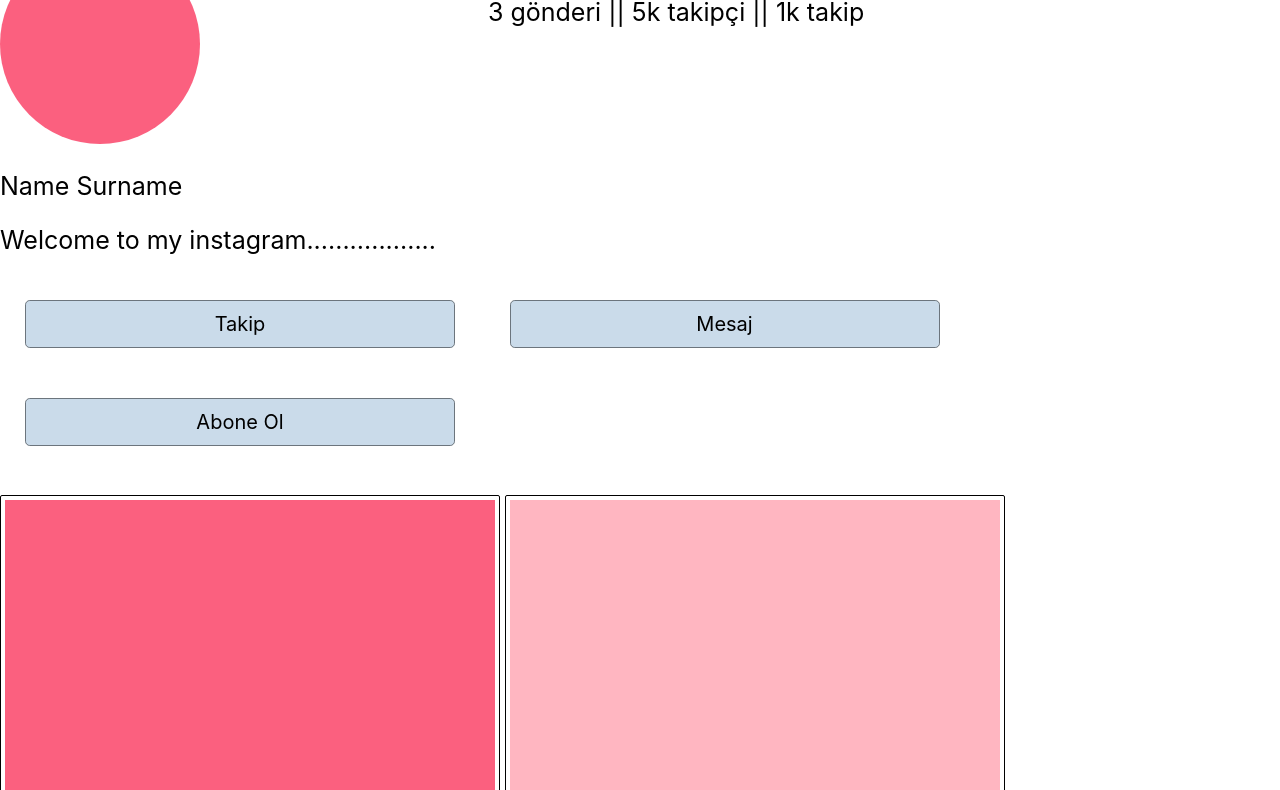
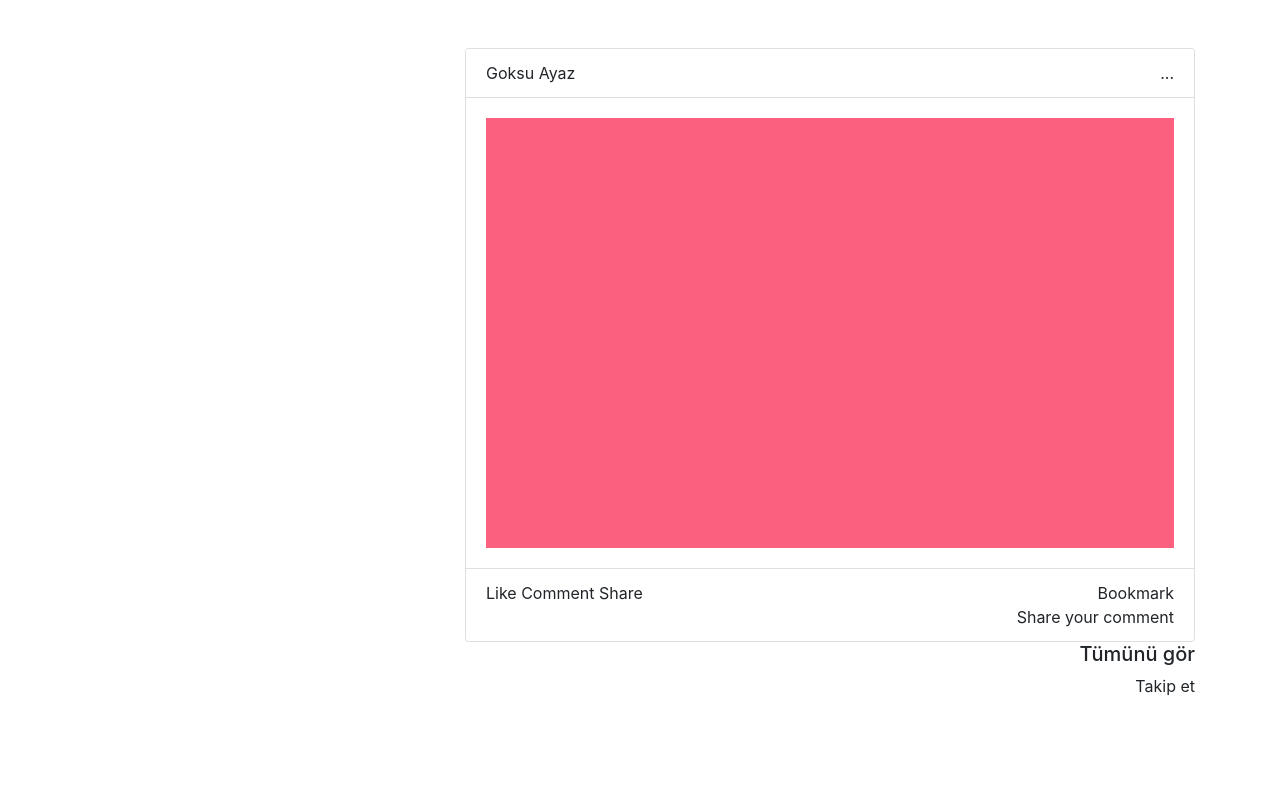
Before and after one commit to goksuayaz/InstaClone, a plain HTML site: page index.html in a window 1280 px wide. Shown: the part 56-846 px from the top of the page. After the commit the page ends 800 px from the top, so only its background shows below. Drawn offline with nearby package versions, Linux system fonts and the light colour scheme.

Commit message:
instaclone

```diff
--- a/index.html
+++ b/index.html
@@ -5,100 +5,67 @@
     <meta name="viewport" content="width=device-width, initial-scale=1.0">
     <title>Document</title>
     <link rel="stylesheet" href="https://cdn.jsdelivr.net/npm/bootstrap@4.6.2/dist/css/bootstrap.min.css" integrity="sha384-xOolHFLEh07PJGoPkLv1IbcEPTNtaed2xpHsD9ESMhqIYd0nLMwNLD69Npy4HI+N" crossorigin="anonymous">
+    <link href="styles.css" rel="stylesheet">
 </head>
 
-<style>
+<body>
 
-    .img-thumbnail{
-        border-color: black;
-        border-radius: 2px;
-        width: 500px;
-        height: 500px;
-        border-style: double;
+    <nav class="navbar fixed-top navbar-expand-lg navbar-light bg-white">
+        <a class="navbar-brand logo" href="#">Instagram</a>
+        <button class="navbar-toggler" type="button" data-toggle="collapse">
+            <span class="navbar-toggler-icon"></span>
+        </button>
+        <div class="collapse navbar-collapse" id="navbarContent">
+            <div class="mx-auto">
+                <input class="form-control search-bar" type="search" placeholder="Search" aria-label="Search">
+            </div>
+            <div class="menu ml-5 mt-2 d-none d-sm-block">
+                <a href="#">Menu</a>
+            </div>
+        </div>
+    </nav>
 
 
+    <div class="container mt-5 pt-5">
+        <div class="row">
+            <div class="col-lg-4"></div>
+            <div class="col-lg-8 col-md-6 col-sm-12 mt-2 middlearea">
+                <div class="card">
+                    <div class="card-header bg-white d-flex justify-content-between">
+                        <div>Goksu Ayaz</div>
+                        <div>...</div>
+                    </div>
+                    <div class="card-body">
+                        <img src="/desktop-wallpaper-brink-pink-solid-color-background-2560x1600-pink.jpg" class="img-fluid" alt="Post">
+                    </div>
+                    <div class="card-footer bg-white">
+                        <div class="d-flex justify-content-between">
+                            <div>
+                                <span>Like</span>
+                                <span>Comment</span>
+                                <span>Share</span>
+                            </div>
+                            <div class="offset-7">
+                                <span>Bookmark</span>
+                            </div>
+                        </div>
+                        <div class="text-right">Share your comment</div>
+                    </div>
+                </div>
+            </div>
+        </div>
+    </div>
 
-    }
-
-    .rounded-circle{
-        border-color:black;
-        border-radius: 5px;
-        width: 200px;
-        height: 200px;
-
-
-    }
-
-    p{
-        color:black;
-        font-size:25px;
-
-    }
-
-    .p2{
-        text-align:center;
-        position: fixed;
-        top: 10px;
-        left: 35%;
-        margin: 40px;
-
-
-    }
-
-    .btn{
-        width: 430px;
-        margin:25px;
-        color:black;
-        background-color:rgb(202, 219, 234);
-
-    }
-
-
-
-
-
-
-
-</style>
-<body>
-
-
-    <img src="/desktop-wallpaper-brink-pink-solid-color-background-2560x1600-pink.jpg" class="rounded-circle" alt="..."><br><br>
-    <p> Name Surname</p>
-    <p class="p1">Welcome to my instagram.................. </p>
-
-    <button type="button" class="btn btn-secondary btn-lg">Takip</button>
-    <button type="button" class="btn btn-secondary btn-lg">Mesaj</button>
-    <button type="button" class="btn btn-secondary btn-lg">Abone Ol</button>
-
-
-
-    <p class="p2"> 3 gönderi  ||  5k takipçi  ||  1k takip</p>
-
-
-    <br>
-    <br>
-
-    <img src="/desktop-wallpaper-brink-pink-solid-color-background-2560x1600-pink.jpg" class="img-thumbnail" alt="...">
-    <img src="/desktop-wallpaper-pink-color-background-pink-solid-color.jpg" class="img-thumbnail" alt="...">
-    <img src="/b0f613f449f353ff46205963a895a548.jpg" class="img-thumbnail" alt="...">
-
-
-
-
-
-
-
-
-
-
-
-
-
-
-
-
-
+    <div class="stickysidebar rightpanel bg-white">
+        <div class="container">
+            <div class="row">
+                <div class="col-12">
+                    <h5 class="text-right">Tümünü gör</h5>
+                    <p class="text-right">Takip et</p>
+                </div>
+            </div>
+        </div>
+    </div>
 
 
 
```
